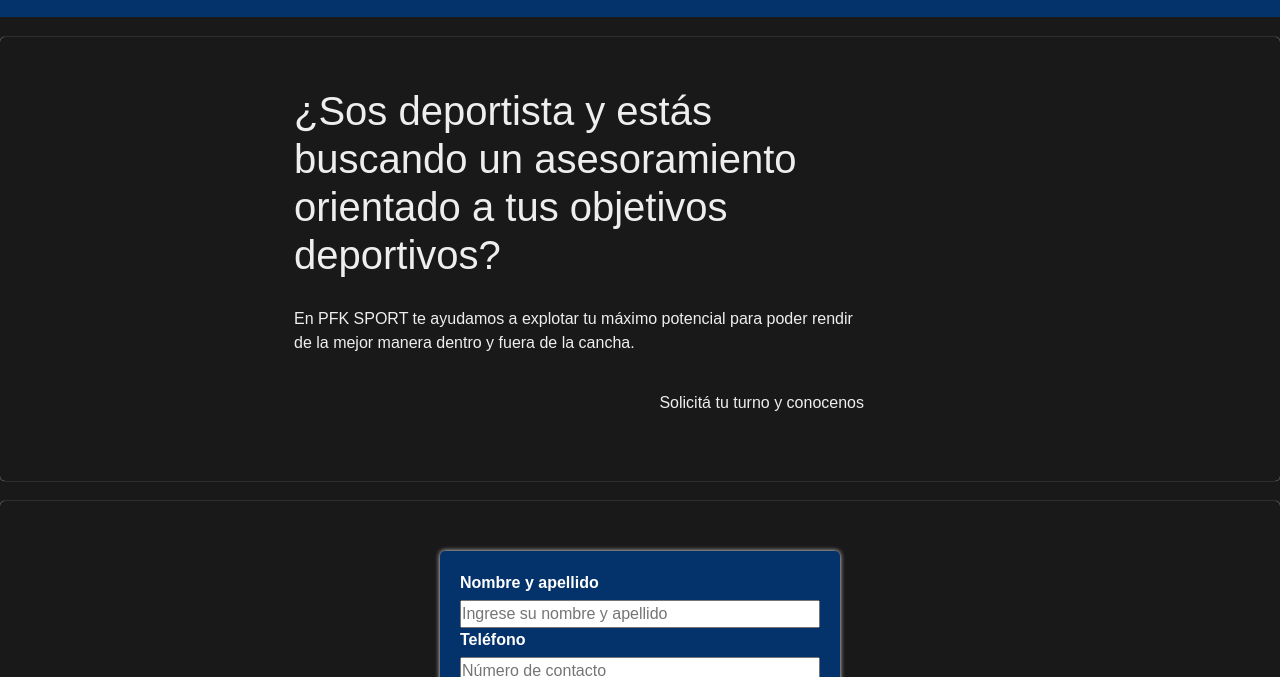
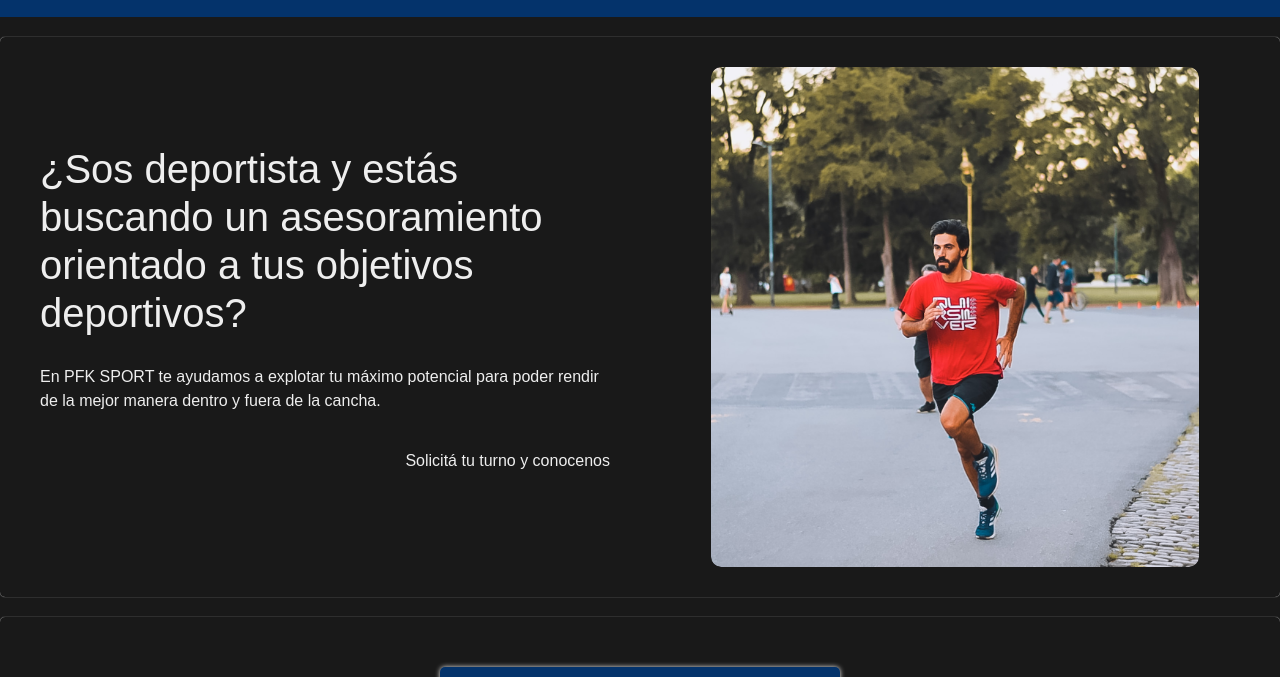
Before and after one commit to manugonzalez5/PF-ManuelJoaquinGonzalez, a website: page pages/contacto.html in a window 1280 px wide. Shown: the part 123-800 px from the top of the page. Drawn offline with nearby package versions, Linux system fonts and the light colour scheme.

Commit message:
agregue foto en contacto

```diff
--- a/pages/contacto.html
+++ b/pages/contacto.html
@@ -65,6 +65,8 @@
                 <p>Solicitá tu turno y conocenos
                 </p>
                 </article>
+                <article class="hero-right">
+                    <img src="../images/fotospagina/home/pfksports2.jpg" alt="foto de un hombre trotando por el parque El Rosedal">
             </section>
     <section class="hero">
     <form class="formulario">
```
Also changed, not shown: images/fotospagina/home/pfksports2.jpg (added), images/fotospagina/home/principal.jpg (deleted).
